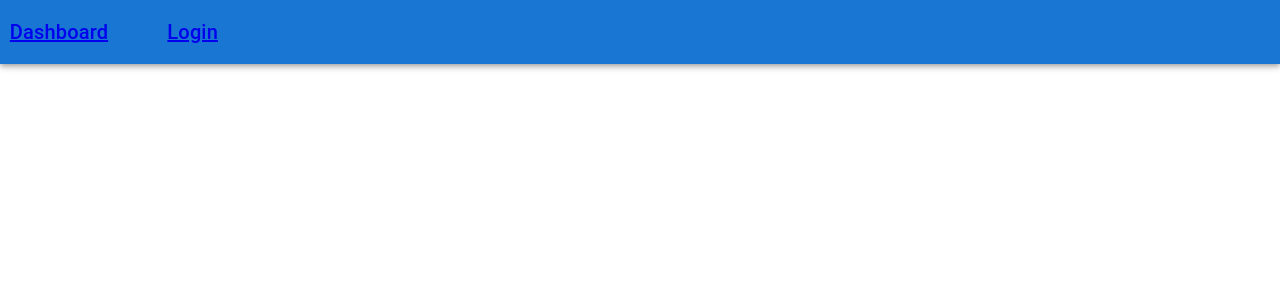
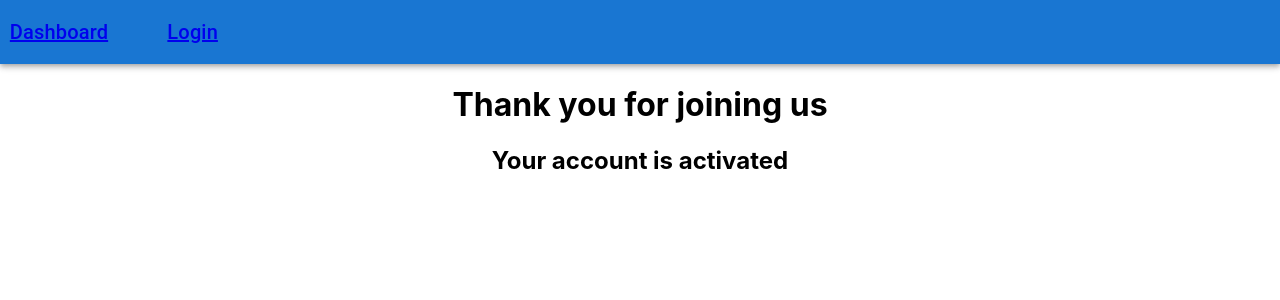
Before and after one commit to sangeetha-hari/frontend_url_short, a React (Create React App) app: page /activate in a window 1280 px wide. Before the commit this address had no page. Shown: the top 300 px of the page. Built offline with nearby package versions, Linux system fonts and the light colour scheme.

Commit message:
added activation page

```diff
--- /dev/null
+++ b/src/Activate.js
@@ -0,0 +1,10 @@
+import React from "react";
+
+export default function Activate(){
+    return(
+        <div>
+            <h1> Thank you for joining us</h1>
+            <h2> Your account is activated</h2>
+        </div>
+    )
+}
--- a/src/App.js
+++ b/src/App.js
@@ -21,6 +21,7 @@ import Forgot_password from "./Forgot_password";
 // import { Button } from "@mui/material";
 import Dashboard from "./Dashboard";
 import Shorturl from "./Shorturl";
+import Activate from "./Activate";
 
 function App() {
   return (
@@ -56,6 +57,7 @@ function App() {
         <Route path="/checkmail" element={<Checkmail />} />
         <Route path="/dashboard" element={<Dashboard />} />
         <Route path="/shorturl" element={<Shorturl/>}  />
+        <Route path="/activate" element={<Activate />} />
       </Routes>
     </div>
   );
```
